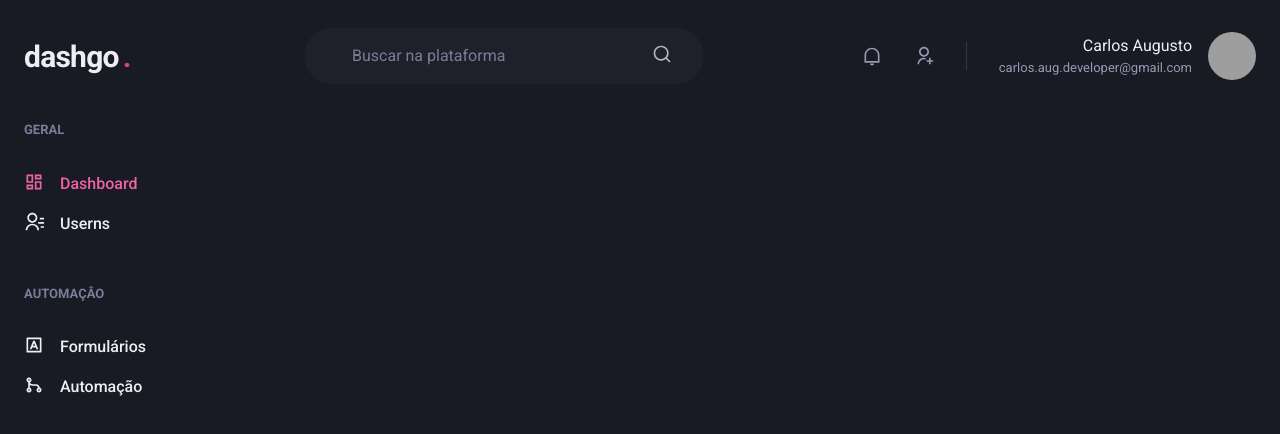
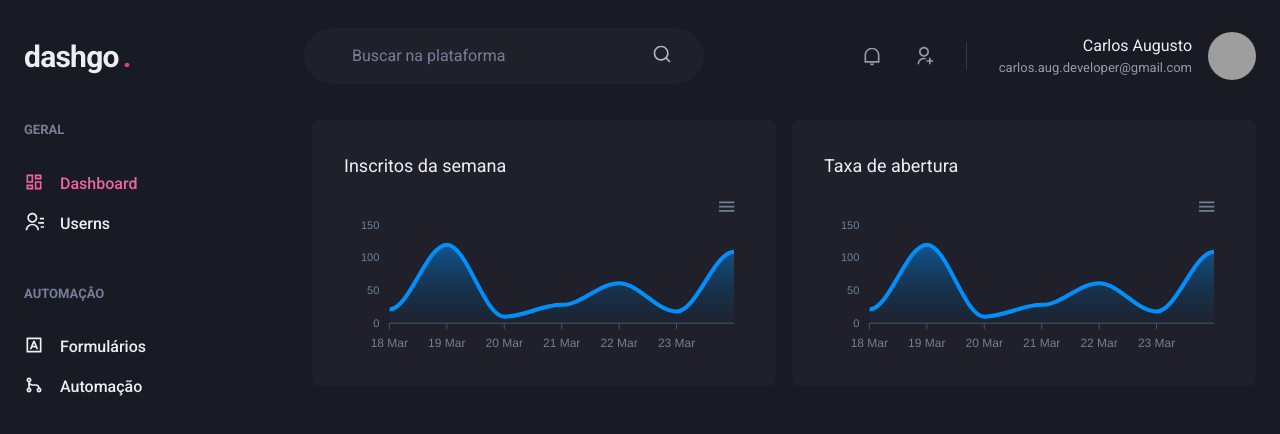
Before and after one commit to Jackie098/ignite-dashgo, a Next.js app: page /dashboard in a window 1280 px wide. Shown: the top 434 px of the page. Built offline with nearby package versions, Linux system fonts and the light colour scheme; grey boxes are pictures that could not be loaded.

Commit message:
style: created two graphs in dashboard

```diff
--- a/package.json
+++ b/package.json
@@ -15,11 +15,13 @@
     "@types/node": "20.4.0",
     "@types/react": "18.2.14",
     "@types/react-dom": "18.2.6",
+    "apexcharts": "^3.41.0",
     "eslint": "8.44.0",
     "eslint-config-next": "13.4.9",
     "framer-motion": "^10.12.18",
     "next": "13.4.9",
     "react": "18.2.0",
+    "react-apexcharts": "^1.4.0",
     "react-dom": "18.2.0",
     "react-icons": "^4.10.1",
     "typescript": "5.1.6"
--- a/src/pages/dashboard.tsx
+++ b/src/pages/dashboard.tsx
@@ -1,14 +1,99 @@
 import { Header } from "@/components/Header";
 import { Sidebar } from "@/components/Sidebar";
-import { Flex } from "@chakra-ui/react";
+import { Box, Flex, SimpleGrid, Text, theme } from "@chakra-ui/react";
+import { ApexOptions } from "apexcharts";
+import dynamic from "next/dynamic";
+/**
+ * @description "Dynamic" is used when we need loading a module only client side.
+ *
+ * @description The next render your components firstly in the server side, but dynamic exists
+ * only in client side, then, this throw a error that is resolved loading this module(dynamic)
+ * in the client side.
+ *
+ * For this occur, the option 'ssr' must be setted 'false'
+ */
+const Chart = dynamic(() => import("react-apexcharts"), {
+  ssr: false,
+});
+
+const options = {
+  chart: {
+    toobar: {
+      show: false,
+    },
+    zoom: {
+      enabled: false,
+    },
+    foreColor: theme.colors.gray[500],
+  },
+  grid: {
+    show: false,
+  },
+  dataLabels: {
+    enabled: false,
+  },
+  tooltip: {
+    enabled: false,
+  },
+  xaxis: {
+    type: "datetime",
+    axisBorder: {
+      color: theme.colors.gray[600],
+    },
+    axisTicks: {
+      color: theme.colors.gray[600],
+    },
+    categories: [
+      "2023-03-18T00:00:00.000Z",
+      "2023-03-19T00:00:00.000Z",
+      "2023-03-20T00:00:00.000Z",
+      "2023-03-21T00:00:00.000Z",
+      "2023-03-22T00:00:00.000Z",
+      "2023-03-23T00:00:00.000Z",
+      "2023-03-24T00:00:00.000Z",
+    ],
+  },
+  fill: {
+    opacity: 0.3,
+    type: "gradient",
+    gradient: {
+      shade: "dark",
+      opacityFrom: 0.7,
+      opacityTo: 0.3,
+    },
+  },
+} as ApexOptions;
+const series = [
+  { name: "series1", data: [21, 120, 10, 28, 61, 18, 109] },
+] as ApexOptions["series"];
 
 export default function Dashboard() {
   return (
-    <Flex direction={"column"} h={"100vh"}>
+    <Flex flexDirection={"column"} h={"100vh"}>
       <Header />
 
       <Flex w={"100%"} my="6" maxW={1480} mx={"auto"} px={"6"}>
         <Sidebar />
+
+        <SimpleGrid
+          flex={1}
+          gap={4}
+          minChildWidth={"320px"}
+          alignContent="flex-start"
+        >
+          <Box p={8} bg="gray.800" borderRadius={8} pb={4}>
+            <Text fontSize={"lg"} mb={4}>
+              Inscritos da semana
+            </Text>
+            <Chart type="area" height={160} options={options} series={series} />
+          </Box>
+          <Box p={8} bg="gray.800" borderRadius={8} pb={4}>
+            <Text fontSize={"lg"} mb={4}>
+              Taxa de abertura
+            </Text>
+            <Chart type="area" height={160} options={options} series={series} />
+          </Box>
+        </SimpleGrid>
       </Flex>
     </Flex>
   );
```
Also changed, not shown: 1 other file (tests, documents, lock files or other folders).
